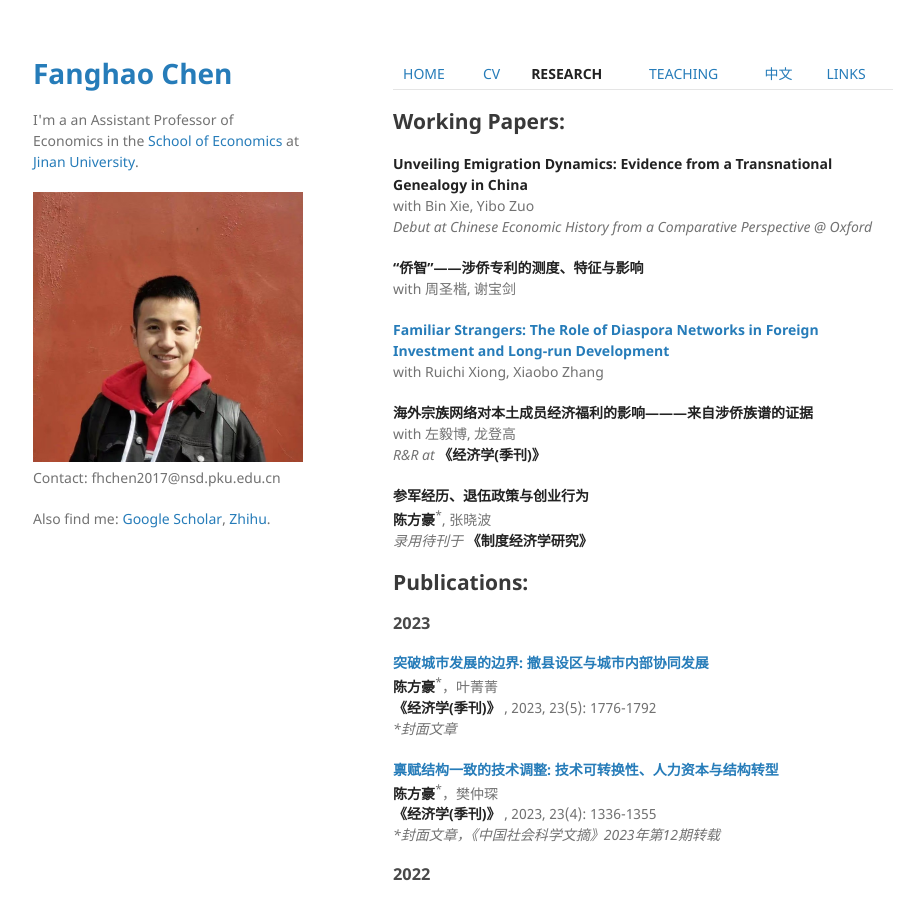
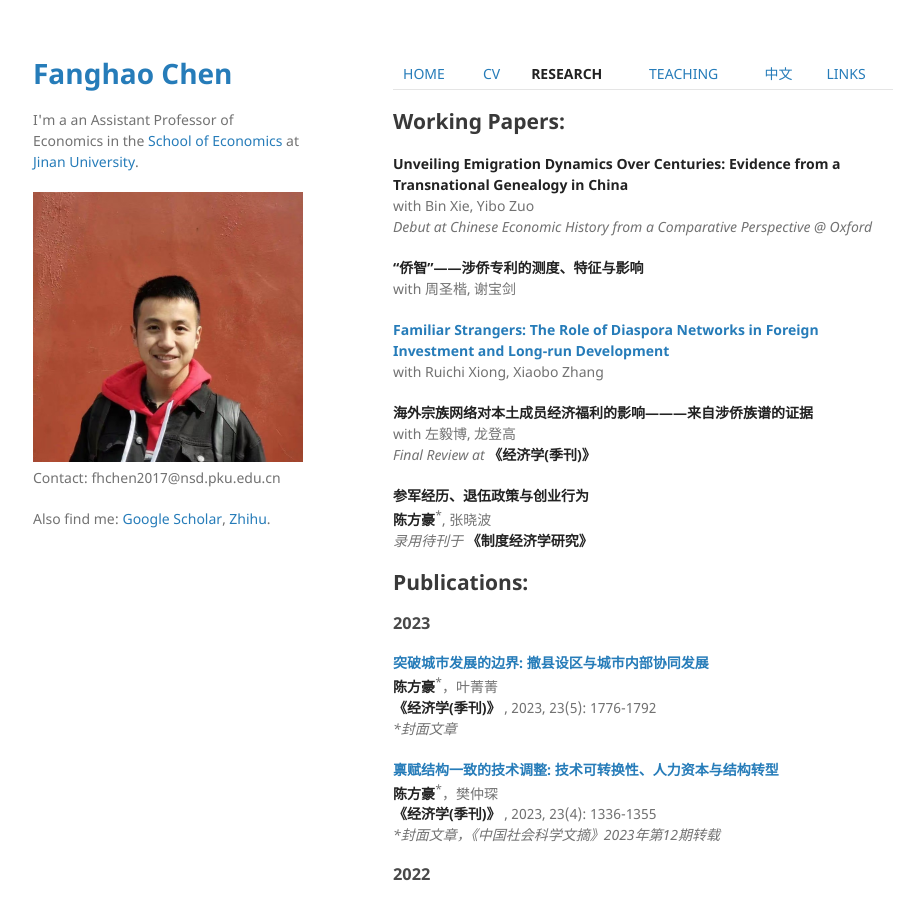
Before and after one commit to FanghaoChen/homepage, a Jekyll site: the page built from research.md, in a window 1280 px wide and 900 px high. Shown: the whole window, without its empty margins (177-1081 px from the left). Built offline with Jekyll 4.4.1, drawn with Linux system fonts in a browser that asks for light colours.

Commit message:
Update research.md

```diff
--- a/research.md
+++ b/research.md
@@ -6,7 +6,7 @@ layout: default
 
 ## Working Papers:
 
-**Unveiling Emigration Dynamics: Evidence from a Transnational Genealogy in China**<br/>
+**Unveiling Emigration Dynamics Over Centuries: Evidence from a Transnational Genealogy in China**<br/>
 with Bin Xie, Yibo Zuo  <br/>
 <em> Debut at Chinese Economic History from a Comparative Perspective @ Oxford </em>  <br/>
 
@@ -18,7 +18,7 @@ with Ruichi Xiong, Xiaobo Zhang
 
 **海外宗族网络对本土成员经济福利的影响———来自涉侨族谱的证据** <br/>
 with 左毅博, 龙登高 <br/>
- <em> R&R at </em> **《经济学(季刊)》**
+ <em> Final Review at </em> **《经济学(季刊)》**
 
 **参军经历、退伍政策与创业行为** <br/>
 **陈方豪**<sup>*</sup>, 张晓波 <br/>
```
